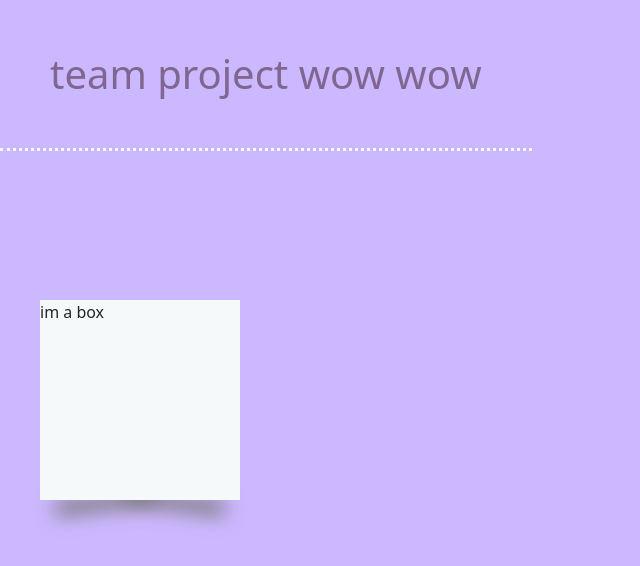
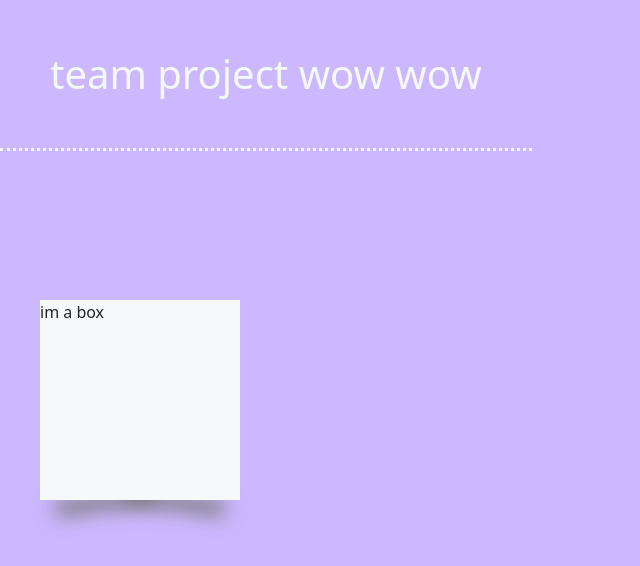
Before and after one commit to mew-mo/team-project, a website: page index.html in a window 1280 px wide. Shown: the whole page, without its empty margins (0-640 px from the left). Drawn offline with nearby package versions, Linux system fonts and the light colour scheme.

Commit message:
conflict time :watermelon:

```diff
--- a/sass/custom.scss
+++ b/sass/custom.scss
@@ -14,7 +14,7 @@ body {
 h1 {
   position: fixed;
   padding: 50px;
-  color: $darker;
+  color: $light;
   border-bottom: 3px dotted $light;
 }
 
```
Also changed, not shown: css/custom.css, 2 other files.
